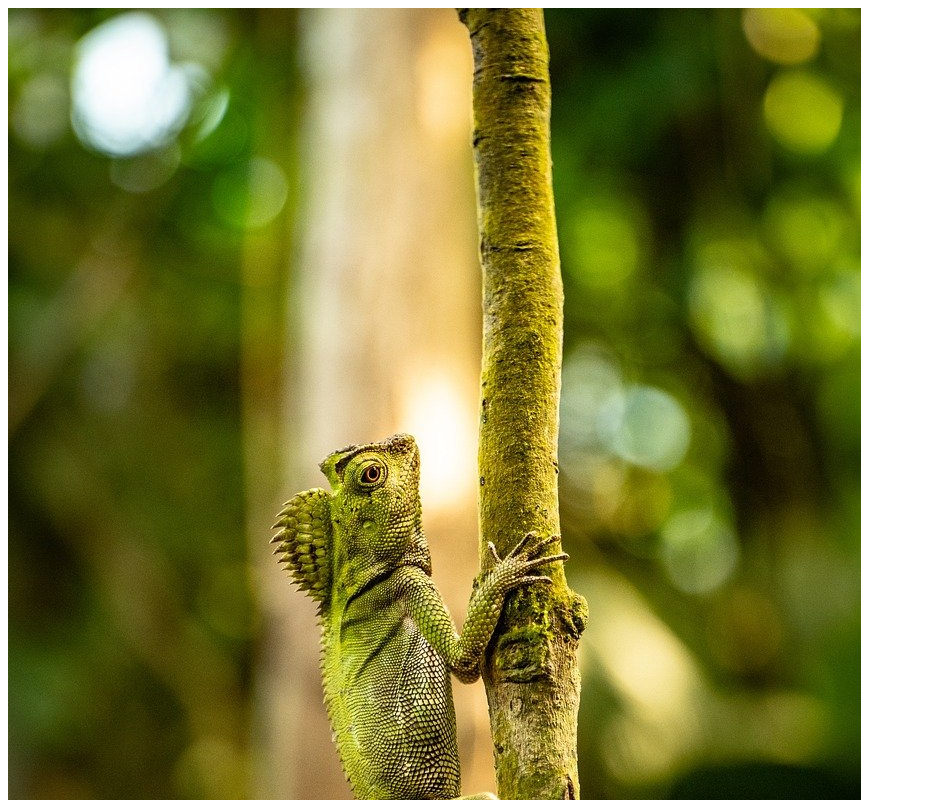
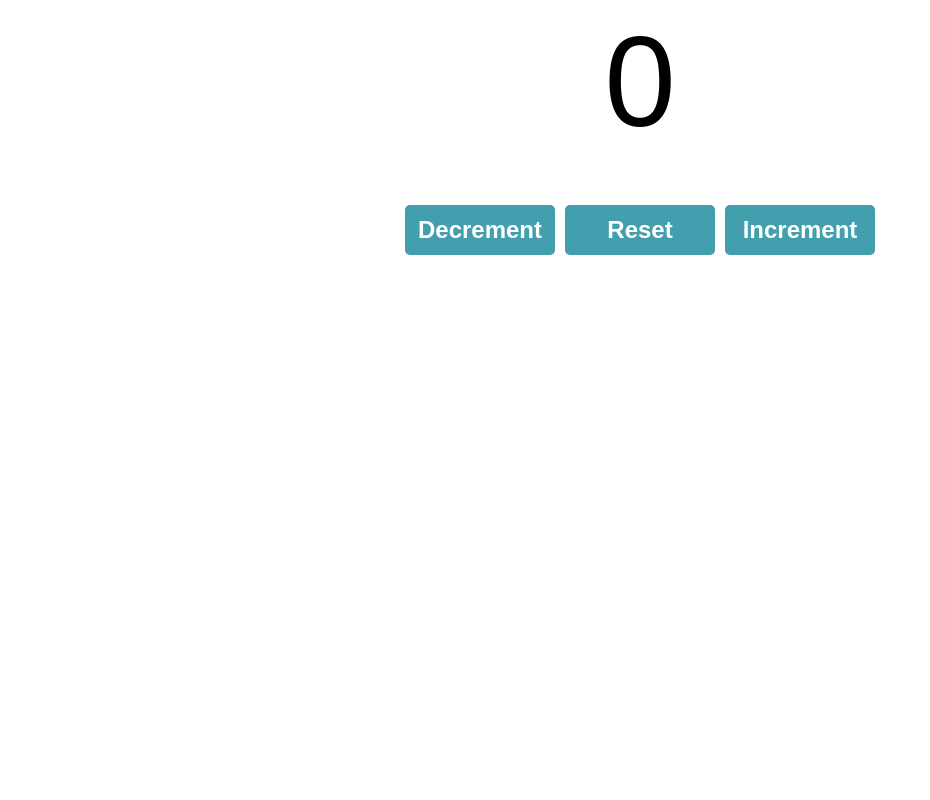
Before and after one commit to AnnaKompan/my-react-app, a React (Vite) app: page / in a window 1280 px wide. Shown: the top 800 px of the page, without its empty margins (0-930 px from the left). Built offline with nearby package versions, Linux system fonts and the light colour scheme.

Commit message:
useState hook

```diff
--- a/src/App.jsx
+++ b/src/App.jsx
@@ -1,11 +1,13 @@
 // import Card from "./Card";
 // import Button from "./Button/Button";
-import ProfilePicture from "./ProfilePicture";
+// import ProfilePicture from "./ProfilePicture";
 // import Students from "./Students";
 // import UserGreeting from "./UserGreeting";
 // import List from "./List";
+import Counter from "./Counter";
+// import MyComponent from "./myComponent";
 function App() {
-  return <ProfilePicture />;
+  return <Counter></Counter>;
 }
 
 export default App;
@@ -23,3 +25,9 @@
 // in APP based on certain condtions (show, hide, change)
 
 // click events, we can respond to them by passing a callback to the onClick handler
+
+// React hooks - function that allows functional components to use React features
+// w/0 writing class components(useState, useEffect, useReducer, useCallback)
+// if starts with {use...} its most likely hook
+// useState() = react hook that allows creation of stateful var
+// & setter f(x) to update its value in virtual DOM [name, setName]
--- /dev/null
+++ b/src/Counter.jsx
@@ -0,0 +1,29 @@
+import React, { useState } from "react";
+function Counter() {
+  const [count, setCount] = useState(0);
+  const increment = () => {
+    setCount(count + 1);
+  };
+  const decrement = () => {
+    setCount(count - 1);
+  };
+  const reset = () => {
+    setCount(0);
+  };
+  return (
+    <div className="counter-container">
+      <p className="count-display">{count}</p>
+      <button className="counter-btn" onClick={decrement}>
+        Decrement
+      </button>
+      <button className="counter-btn" onClick={reset}>
+        Reset
+      </button>
+      <button className="counter-btn" onClick={increment}>
+        Increment
+      </button>
+    </div>
+  );
+}
+
+export default Counter;
--- a/src/index.css
+++ b/src/index.css
@@ -89,3 +89,32 @@
   color: hsl(0, 0%, 45%);
   cursor: pointer;
 }
+
+/* Counter */
+.counter-container {
+  text-align: center;
+  font-family: Arial, Helvetica, sans-serif;
+}
+.count-display {
+  font-size: 8em;
+  margin-top: 0;
+  margin-bottom: 50px;
+}
+
+.counter-btn {
+  width: 150px;
+  height: 50px;
+  font-size: 1.5em;
+  font-weight: bold;
+  margin: 0px 5px;
+  background-color: hsl(188, 45%, 47%);
+  color: #fff;
+  cursor: pointer;
+  border: none;
+  border-radius: 5px;
+}
+.counter-btn:hover {
+  background-color: hsl(188, 45%, 80%);
+  color: #625d5d;
+  transition: background-color 1s ease, color 1s ease;
+}
--- /dev/null
+++ b/src/myComponent.jsx
@@ -0,0 +1,37 @@
+import React, { useState } from "react";
+
+function MyComponent() {
+  // [straight brackets] for array destructuring
+  const [name, setName] = useState("Guest");
+  const [age, setAge] = useState(0);
+  const [isEmployed, setIsEmployed] = useState(false);
+
+  const updateName = () => {
+    setName("RandomName");
+  };
+
+  const incrementAge = () => {
+    setAge(age + 1);
+  };
+
+  const toggleEmployedStatus = () => {
+    setIsEmployed(!isEmployed);
+  };
+  return (
+    <div>
+      <p>Name: {name}</p>
+      <button onClick={updateName}>Set Name</button>
+
+      <p>Age: {age}</p>
+      <button onClick={incrementAge}>Set Age</button>
+
+      <p>Is Employed: {isEmployed ? "Yes" : "No"}</p>
+      <button onClick={toggleEmployedStatus}>Toggle Status</button>
+    </div>
+  );
+}
+
+// stateful var gets updated with setter f(x)
+// and when it gets updated it triggers rerender of virtual DOM
+// useState("Guest"); can have initial state
+export default MyComponent;
```
